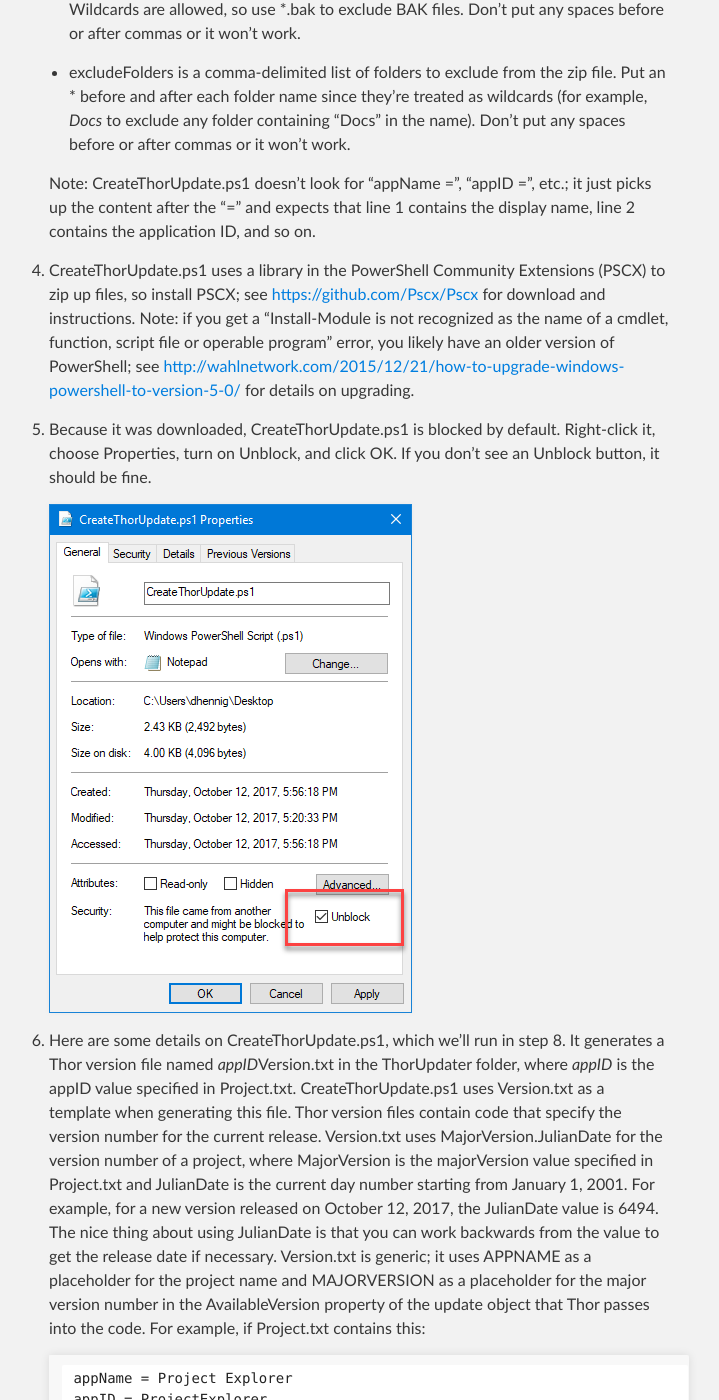
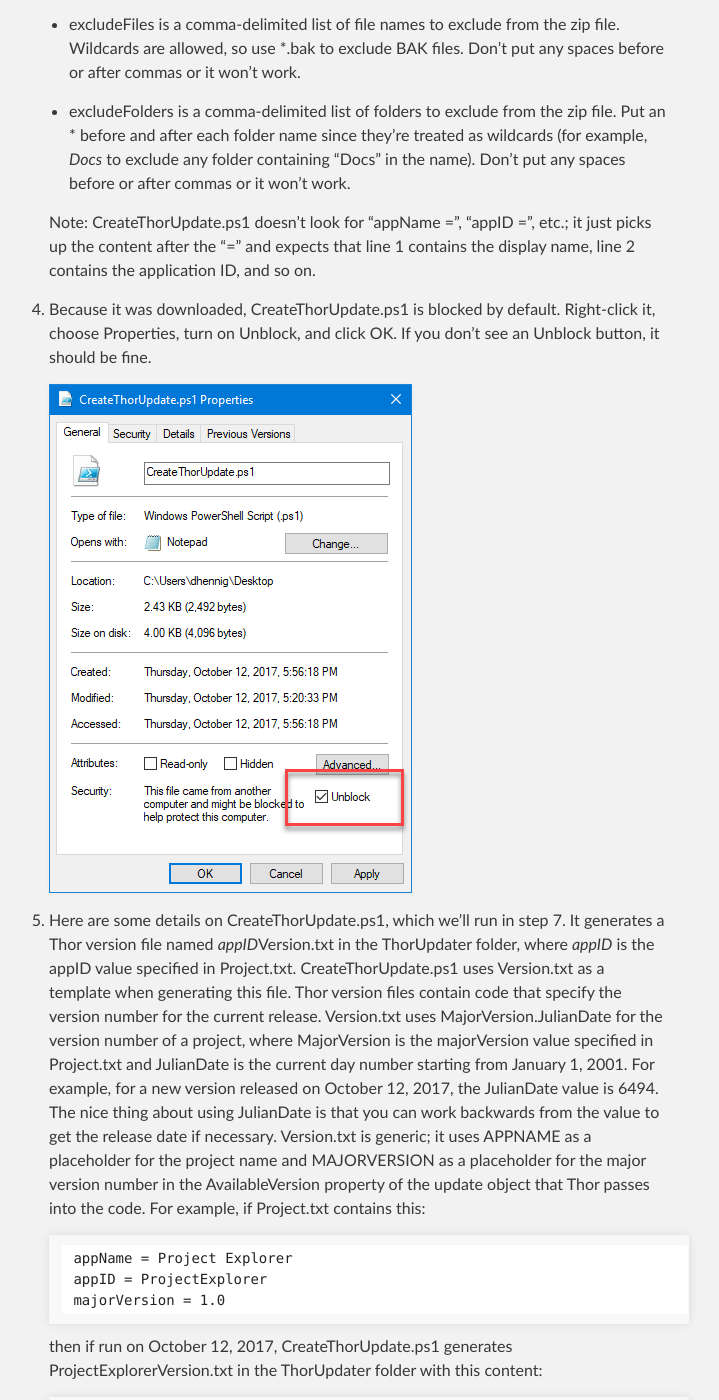
Before and after one commit to VFPX/VFPX.github.io, a Jekyll site: the page built from ThorUpdate.md, in a window 1280 px wide and 1400 px high, scrolled down 805 px. Shown: the whole window, without its empty margins (291-1010 px from the left). Built offline with Jekyll 4.4.1, drawn with Linux system fonts in a browser that asks for light colours; our own code applies the rules of GitHub Pages for plain Markdown files; some of the changed text lies outside the part shown.

Commit message:
Updated ThorUpdater docs

````diff
--- a/ThorUpdate.md
+++ b/ThorUpdate.md
@@ -25,13 +27,11 @@
 
     Note: CreateThorUpdate.ps1 doesn't look for "appName =", "appID =", etc.; it just picks up the content after the "=" and expects that line 1 contains the display name, line 2 contains the application ID, and so on.
 
-4. CreateThorUpdate.ps1 uses a library in the PowerShell Community Extensions (PSCX) to zip up files, so install PSCX; see [https://github.com/Pscx/Pscx](https://github.com/Pscx/Pscx) for download and instructions. Note: if you get a "Install-Module is not recognized as the name of a cmdlet, function, script file or operable program" error, you likely have an older version of PowerShell; see [http://wahlnetwork.com/2015/12/21/how-to-upgrade-windows-powershell-to-version-5-0/](http://wahlnetwork.com/2015/12/21/how-to-upgrade-windows-powershell-to-version-5-0/) for details on upgrading.
-
-5. Because it was downloaded, CreateThorUpdate.ps1 is blocked by default. Right-click it, choose Properties, turn on Unblock, and click OK. If you don't see an Unblock button, it should be fine.
+4. Because it was downloaded, CreateThorUpdate.ps1 is blocked by default. Right-click it, choose Properties, turn on Unblock, and click OK. If you don't see an Unblock button, it should be fine.
 
     ![](/images/unblock.png)
 
-6. Here are some details on CreateThorUpdate.ps1, which we'll run in step 8. It generates a Thor version file named *appID*Version.txt in the ThorUpdater folder, where *appID* is the appID value specified in Project.txt. CreateThorUpdate.ps1 uses Version.txt as a template when generating this file. Thor version files contain code that specify the version number for the current release. Version.txt uses MajorVersion.JulianDate for the version number of a project, where MajorVersion is the majorVersion value specified in Project.txt and JulianDate is the current day number starting from January 1, 2001. For example, for a new version released on October 12, 2017, the JulianDate value is 6494. The nice thing about using JulianDate is that you can work backwards from the value to get the release date if necessary. Version.txt is generic; it uses APPNAME as a placeholder for the project name and MAJORVERSION as a placeholder for the major version number in the AvailableVersion property of the update object that Thor passes into the code. For example, if Project.txt contains this:
+5. Here are some details on CreateThorUpdate.ps1, which we'll run in step 7. It generates a Thor version file named *appID*Version.txt in the ThorUpdater folder, where *appID* is the appID value specified in Project.txt. CreateThorUpdate.ps1 uses Version.txt as a template when generating this file. Thor version files contain code that specify the version number for the current release. Version.txt uses MajorVersion.JulianDate for the version number of a project, where MajorVersion is the majorVersion value specified in Project.txt and JulianDate is the current day number starting from January 1, 2001. For example, for a new version released on October 12, 2017, the JulianDate value is 6494. The nice thing about using JulianDate is that you can work backwards from the value to get the release date if necessary. Version.txt is generic; it uses APPNAME as a placeholder for the project name and MAJORVERSION as a placeholder for the major version number in the AvailableVersion property of the update object that Thor passes into the code. For example, if Project.txt contains this:
 
     ```
     appName = Project Explorer
@@ -58,14 +58,14 @@
 
     If you want to use a different version numbering system, feel free to edit Version.txt to use whatever mechanism you want to assign a value to AvailableVersion. Remember that this code executes on the user's system, not yours, so you'll need to hard-code the value.
 
-7. CreateThorUpdate.ps1 creates a zip file named *appID*.zip in the ThorUpdater folder, where *appID* is the appID value specified in Project.txt. This zip file contains all files in all subdirectories of the project folder with the exception of any files specified in the excludeFiles setting and any folders specified in the excludeFolders setting of Project.txt. You'll likely want the following in Project.txt as a minimum:
+6. CreateThorUpdate.ps1 creates a zip file named *appID*.zip in the ThorUpdater folder, where *appID* is the appID value specified in Project.txt. This zip file contains all files in all subdirectories of the project folder with the exception of any files specified in the excludeFiles setting and any folders specified in the excludeFolders setting of Project.txt. You'll likely want the following in Project.txt as a minimum:
 
     ```
     excludeFiles = *.bak,*.fxp
     excludeFolders = *ThorUpdater*
     ```
 
-8. After editing Project.txt, you're ready to create the files Thor needs to download and install or update your project. Right-click CreateThorUpdate.ps1 in the ThorUpdater folder and choose Run with PowerShell from the shortcut menu.
+7. After editing Project.txt, you're ready to create the files Thor needs to download and install or update your project. Right-click CreateThorUpdate.ps1 in the ThorUpdater folder and choose Run with PowerShell from the shortcut menu.
 
     Note: If you get a message that script execution is disabled, click the Windows Start button, type "power", and select  Windows PowerShell to open the PowerShell command window. Type:
 
@@ -75,10 +75,10 @@
 
     CreateThorUpdate.ps1 creates *appID*Version.txt and *appID*.zip. Add these two files to your repository (if you haven't done so previously), commit, and push to the remote repository. Every time you release a new version, repeat this step.
 
-9. In order for Thor to know about your project, you have to create a Thor updater program named Thor_Update_*appID*.prg. Thor_Update_Template.prg and Thor_Update_Template_With_Menu.prg are templates you can use for such a program (use the latter if you want your tool to appear in the Thor menu); see the comments in the appropriate PRG about what to edit to make it specific for your project.
+8. In order for Thor to know about your project, you have to create a Thor updater program named Thor_Update_*appID*.prg. Thor_Update_Template.prg and Thor_Update_Template_With_Menu.prg are templates you can use for such a program (use the latter if you want your tool to appear in the Thor menu); see the comments in the appropriate PRG about what to edit to make it specific for your project.
 
-10. After creating this program, zip it and email it to the VFPX project managers (projects@vfpx.org). They'll add it to the Thor repository so Thor knows about your project (note to admins: download /dl/thorupdate/Updater_PRGs/updates.zip, add the PRG to the zip, and re-upload the file). You only have to do this one time.
+9. After creating this program, zip it and email it to the VFPX project managers (projects@vfpx.org). They'll add it to the Thor repository so Thor knows about your project (note to admins: download Updates.zip from  the ThorUpdater folder of https://github.com/VFPX/Thor, add the PRG to the zip, and re-upload the file). You only have to do this one time.
 
-11. Now that Thor knows about your project, the next time a user chooses Check for Updates from the Thor menu in VFP, Thor will download *appID*Version.txt from your repository, see that the project is available to be installed or a new version is ready for download, and display it to the user in the update dialog. If the user chooses to install the project or the update, Thor downloads *appID*.zip from your repository and unzips it in the project folder (the Thor\Tools\Components\*appName* subdirectory of the main Thor folder) and creates *appID*VersionFile.txt in that folder so it know what version the user has so they aren't prompted about an update until the next release.
+10. Now that Thor knows about your project, the next time a user chooses Check for Updates from the Thor menu in VFP, Thor will download *appID*Version.txt from your repository, see that the project is available to be installed or a new version is ready for download, and display it to the user in the update dialog. If the user chooses to install the project or the update, Thor downloads *appID*.zip from your repository and unzips it in the project folder (the Thor\Tools\Components\*appName* subdirectory of the main Thor folder) and creates *appID*VersionFile.txt in that folder so it know what version the user has so they aren't prompted about an update until the next release.
 
-12. Every time you release a new version, right-click CreateThorUpdate.ps1 in the ThorUpdater folder and choose Run with PowerShell from the shortcut menu. That creates *appID*Version.txt and *appID*.zip. Commit and push to the remote repository.
+11. Every time you release a new version, right-click CreateThorUpdate.ps1 in the ThorUpdater folder and choose Run with PowerShell from the shortcut menu. That creates *appID*Version.txt and *appID*.zip. Commit and push to the remote repository.
````
Also changed, not shown: other parts of ThorUpdate.md (+2 -0 lines), 2 other files.
